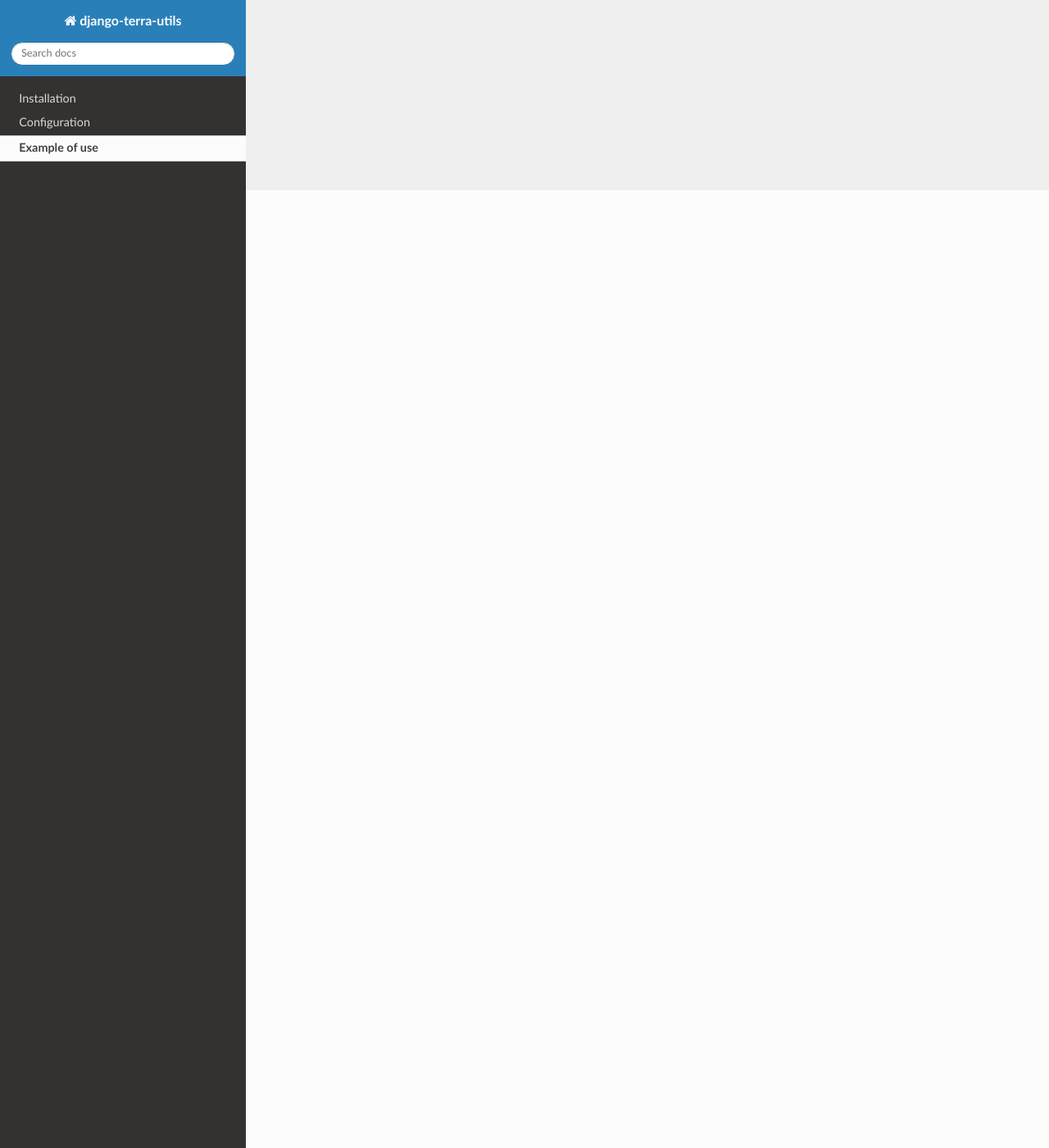
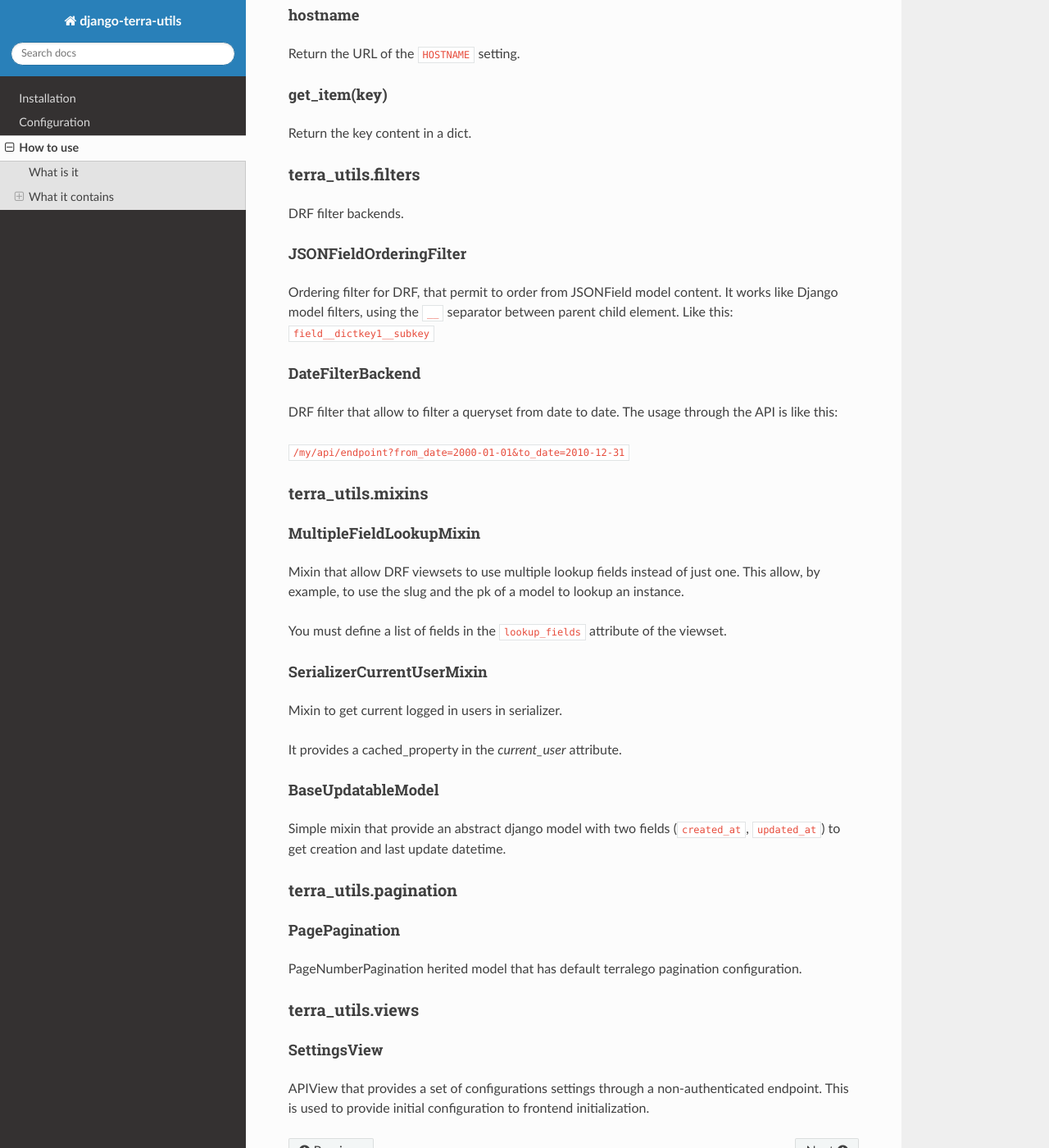
Before and after one commit to Terralego/django-terra-utils, a Sphinx documentation site: the page built from doc/use.rst, in a window 1280 px wide and 1400 px high, scrolled down 1168 px. Shown: the whole window at 82% size. Built offline with Sphinx 7.4.7 and the Read the Docs theme 2.0.0, drawn with Linux system fonts in a browser that asks for light colours; some of the changed text lies outside the part shown.

Commit message:
Update documentation

```diff
--- a/doc/installation.rst
+++ b/doc/installation.rst
@@ -15,7 +15,7 @@ From Pypi:
 
 ::
 
-    pip install xxxxxxxxxx-xxxxxxxxxxxx
+    pip install django-terra-utils
 
 From Github:
 
--- a/doc/use.rst
+++ b/doc/use.rst
@@ -1,2 +1,129 @@
-Example of use
-==============
+How to use
+==========
+
+What is it
+----------
+
+django-terra-utils is a suite of tools used by terralego apps, but which can be used as standalone.
+It aims to provide generic helpers that are used in a transversal way.
+
+
+What it contains
+----------------
+
+Here is described each module content
+
+terra_utils.helpers.responses
+^^^^^^^^^^^^^^^^^^^^^^^^^^^^^
+
+get_media_response()
+""""""""""""""""""""
+
+This method return a ``Response()`` object that contains
+a file, or ``a X-Accel-Redirect`` header, depending of the ``MEDIA_ACCEL_REDIRECT`` setting.
+
+This allow to implement internal redirection
+with `X-Accel <https://www.nginx.com/resources/wiki/start/topics/examples/x-accel/>`_
+method to serve media files to end users.
+
+
+terra_utils.management.commands
+^^^^^^^^^^^^^^^^^^^^^^^^^^^^^^^
+
+populatedata
+""""""""""""
+
+This is a generic management command, that try to execute, in a transaction, the function ``load_data`` of ``populate`` module of all installed app.
+
+Those options are available:
+
+ - ``-t`` : run load_test_data method instead
+ - ``-d`` : run in dry mode
+ - ``-l`` : list all available modules
+ - ``-m`` : load data for only listed modules
+
+
+terra_utils.templatetags.settings_tags
+^^^^^^^^^^^^^^^^^^^^^^^^^^^^^^^^^^^^^^
+
+A set of django template tags
+
+front_url
+"""""""""
+Return the URL of the frontend (from ``FRONT_URL`` setting), generally needed in sent e-mail, as frontend is meant to be a React app.
+
+
+hostname
+""""""""
+Return the URL of the ``HOSTNAME`` setting.
+
+get_item(key)
+"""""""""""""
+Return the key content in a dict.
+
+
+terra_utils.filters
+^^^^^^^^^^^^^^^^^^^
+
+DRF filter backends.
+
+JSONFieldOrderingFilter
+"""""""""""""""""""""""
+
+Ordering filter for DRF, that permit to order from JSONField model content.
+It works like Django model filters, using the ``__`` separator between parent child element.
+Like this: ``field__dictkey1__subkey``
+
+
+DateFilterBackend
+"""""""""""""""""
+
+DRF filter that allow to filter a queryset from date to date.
+The usage through the API is like this:
+
+``/my/api/endpoint?from_date=2000-01-01&to_date=2010-12-31``
+
+
+terra_utils.mixins
+^^^^^^^^^^^^^^^^^^^
+
+
+MultipleFieldLookupMixin
+""""""""""""""""""""""""
+
+Mixin that allow DRF viewsets to use multiple lookup fields instead of just one. This allow, by example, to use the slug and the pk of a model to lookup an instance.
+
+You must define a list of fields in the  ``lookup_fields`` attribute of the viewset.
+
+
+SerializerCurrentUserMixin
+""""""""""""""""""""""""""
+
+Mixin to get current logged in users in serializer.
+
+It provides a cached_property in the `current_user` attribute.
+
+
+BaseUpdatableModel
+""""""""""""""""""
+
+Simple mixin that provide an abstract django model with two fields (``created_at``, ``updated_at``) to get creation and last update datetime.
+
+
+
+terra_utils.pagination
+^^^^^^^^^^^^^^^^^^^^^^
+
+PagePagination
+""""""""""""""
+
+PageNumberPagination herited model that has default terralego pagination configuration.
+
+
+terra_utils.views
+^^^^^^^^^^^^^^^^^
+
+SettingsView
+""""""""""""
+
+APIView that provides a set of configurations settings through a non-authenticated endpoint. This is used to provide initial configuration to frontend initialization.
```
Also changed, not shown: README.md (+1 -1 lines).
